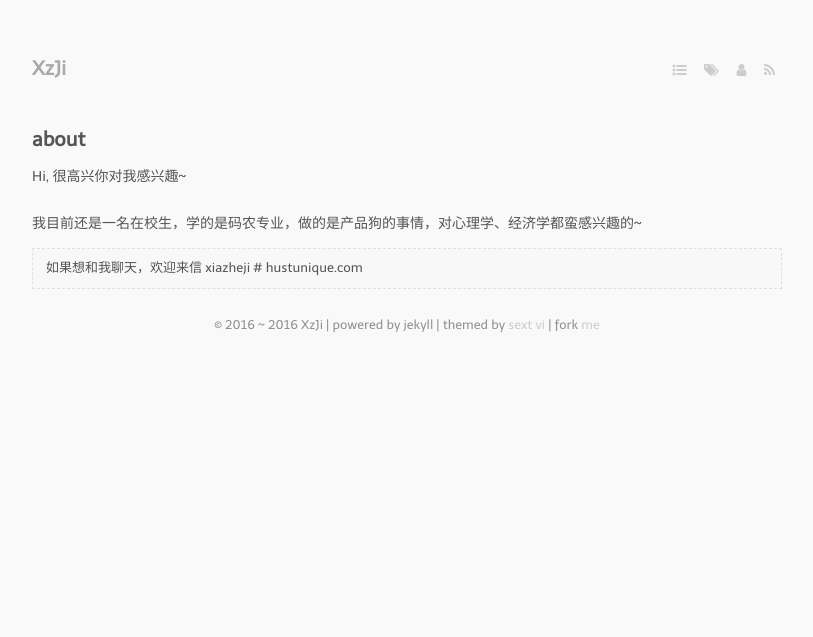
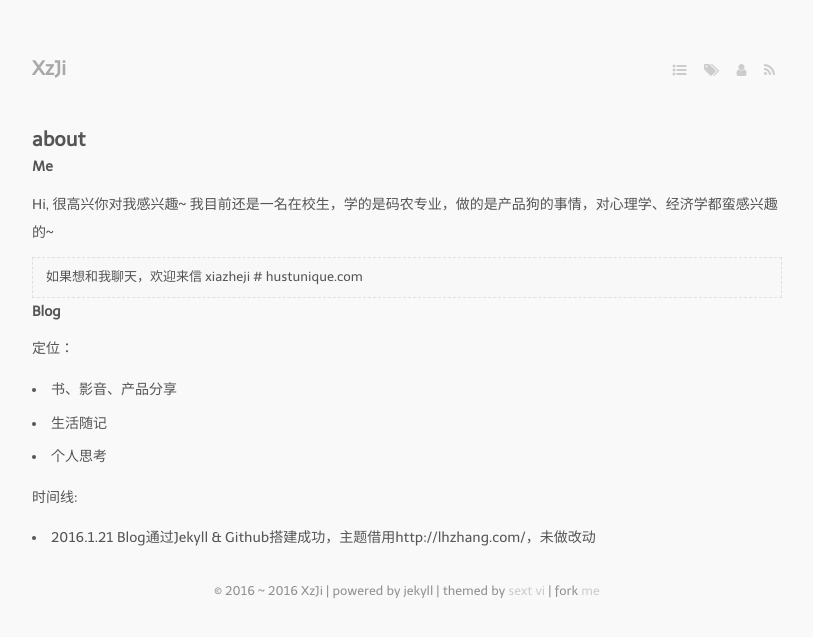
Before and after one commit to xzji/xzji.github.io, a Jekyll site: the page built from about.markdown, in a window 1280 px wide. Shown: the top 637 px of the page, without its empty margins (233-1046 px from the left). Built offline with Jekyll 4.4.1, drawn with Linux system fonts in a browser that asks for light colours; nearby versions of some CDN libraries; some web fonts are replaced; Markdown is read by kramdown in place of the engine named in the settings.

Commit message:
modify about, disqus

```diff
--- a/about.markdown
+++ b/about.markdown
@@ -2,9 +2,16 @@
 title: about
 layout: page
 ---
+#### Me
+Hi, 很高兴你对我感兴趣~
+我目前还是一名在校生，学的是码农专业，做的是产品狗的事情，对心理学、经济学都蛮感兴趣的~
+> 如果想和我聊天，欢迎来信 xiazheji # hustunique.com
 
-Hi, 很高兴你对我感兴趣~
+#### Blog
+定位：
+- 书、影音、产品分享
+- 生活随记
+- 个人思考
 
-我目前还是一名在校生，学的是码农专业，做的是产品狗的事情，对心理学、经济学都蛮感兴趣的~
-
-> 如果想和我聊天，欢迎来信 xiazheji # hustunique.com
+时间线:
+- 2016.1.21 Blog通过Jekyll & Github搭建成功，主题借用http://lhzhang.com/，未做改动
```
Also changed, not shown: _layouts/post.html (+6 -4 lines), _posts/2016-01-21-hello-world.markdown (+1 -7 lines), index.markdown (+4 -16 lines).
